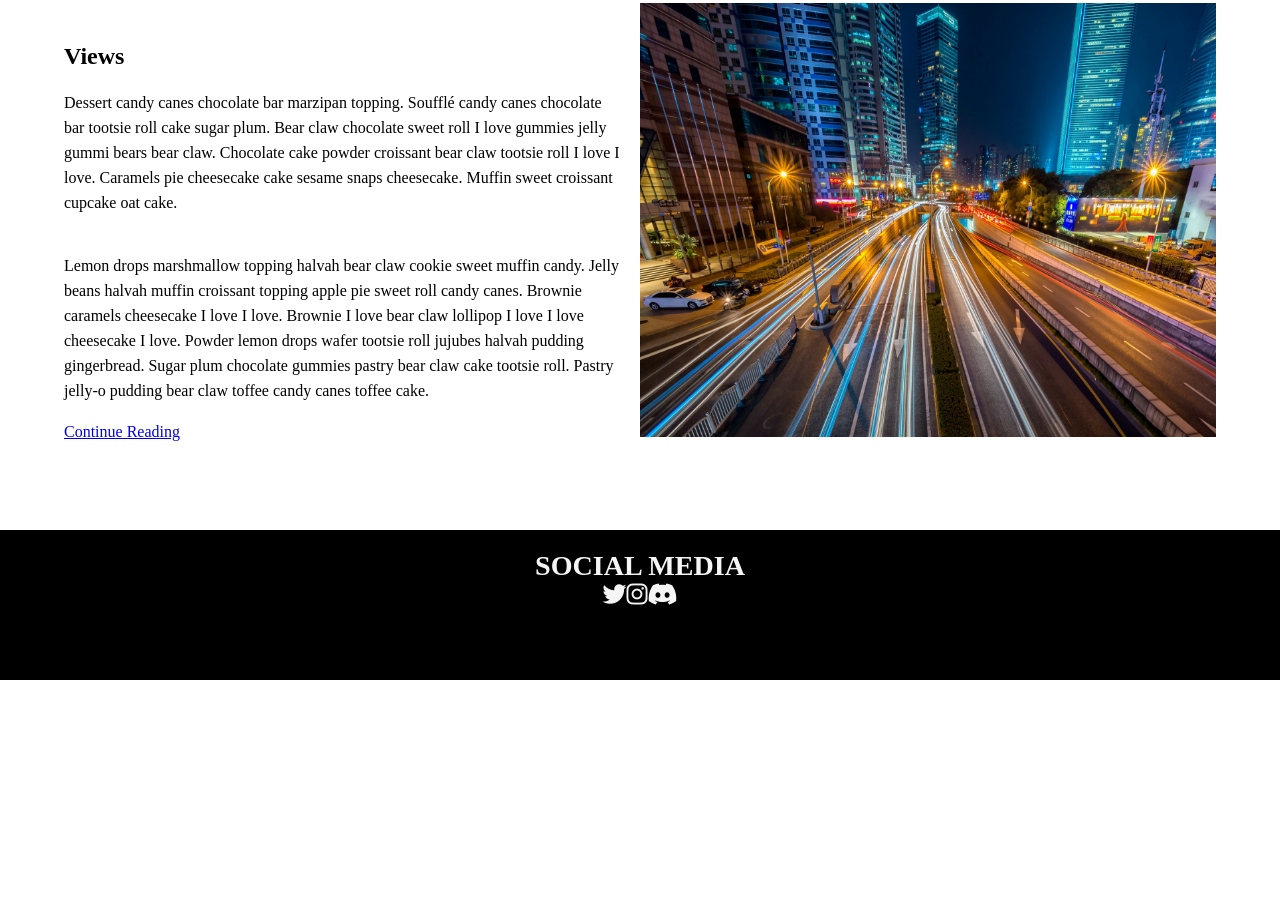
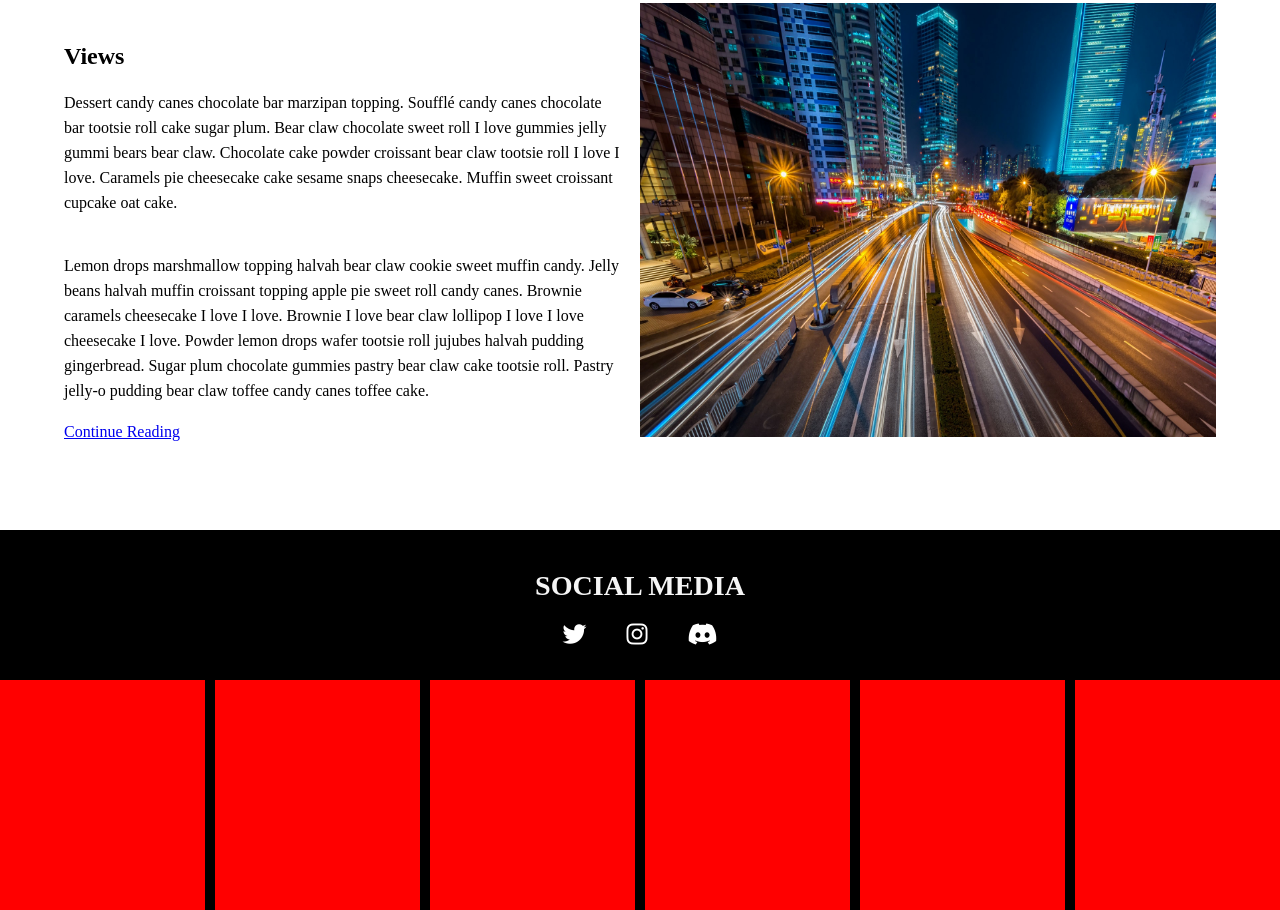
Before and after one commit to Idreamofcoding/window_load_fadein-opacity, a plain HTML site: page index.html in a window 1280 px wide. Shown: the part 1493-2403 px from the top of the page. Before the commit the page ends 2173 px from the top, so only its background shows below. Drawn offline with Linux system fonts and the light colour scheme.

```diff
--- a/index.html
+++ b/index.html
@@ -99,12 +99,20 @@
       <!-- Social Media -->
       <section class="social-med">
           <div class="simple-social">
-            <h3>Social Media</h3>
+            <h3 id="simple-social-h3">Social Media</h3>
             <ul>
-                <li><i class="fa-brands fa-twitter"></i></li>
-                <li><i class="fa-brands fa-instagram"></i></li>
-                <li><i class="fa-brands fa-discord"></i></li>
+                <li><a href="#"><i class="fa-brands fa-twitter"></i></a></li>
+                <li><a href="#"><i class="fa-brands fa-instagram"></i></a></li>
+                <li><a href="#"><i class="fa-brands fa-discord"></i></a></li>
             </ul>
+          </div>
+          <div class="slider">
+              <div></div>
+              <div></div>
+              <div></div>
+              <div></div>
+              <div></div>
+              <div></div>
           </div>
       </section>
 
--- a/style.css
+++ b/style.css
@@ -355,12 +355,38 @@
     color: whitesmoke;
     padding-top: 20px;
     padding-bottom: 20px;
+    margin-bottom: ;
     text-transform: uppercase;
     font-size: 1.5rem;
 }
-
+#simple-social-h3 {
+    padding-top: 20px;
+    margin-bottom: 20px;
+}
 .simple-social ul {
     -webkit-justify-content: center;
     /* justify-content: center; */
     display: -webkit-flex;
 }
+.simple-social ul li a {
+    color: white;
+}
+.simple-social ul li:nth-child(2) {
+    padding: 0 40px;
+}
+.slider {
+    width: 100%;
+    height: 230px;
+    background-color: #000;
+    display: flex;
+}
+.slider div {
+    width: 230px;
+    height: 230px;
+    background-color: red;
+}
+.slider div:not(:first-child) {
+    width: 230px;
+    height: 230px;
+    margin-left: 10px;
+}
```
